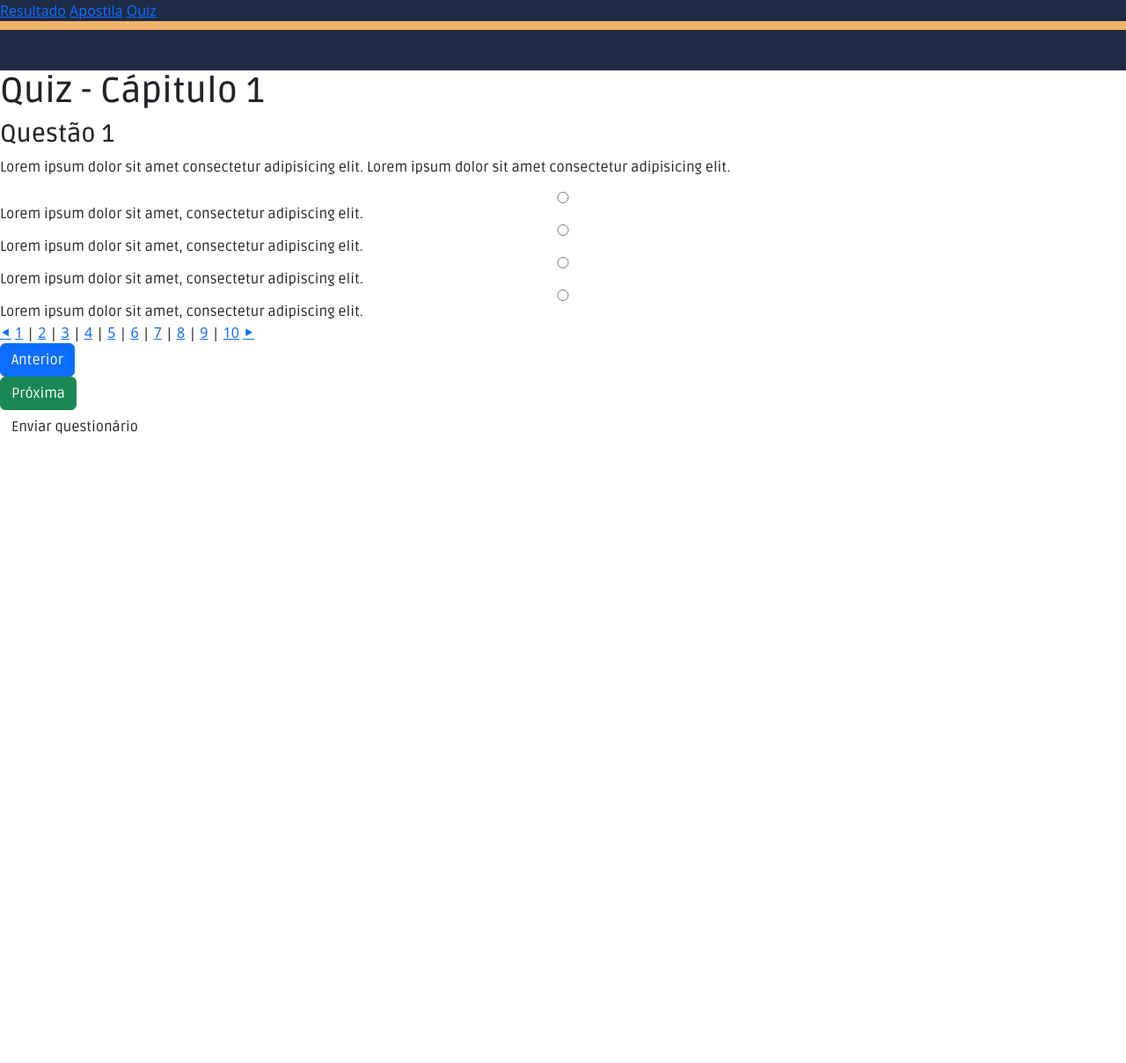
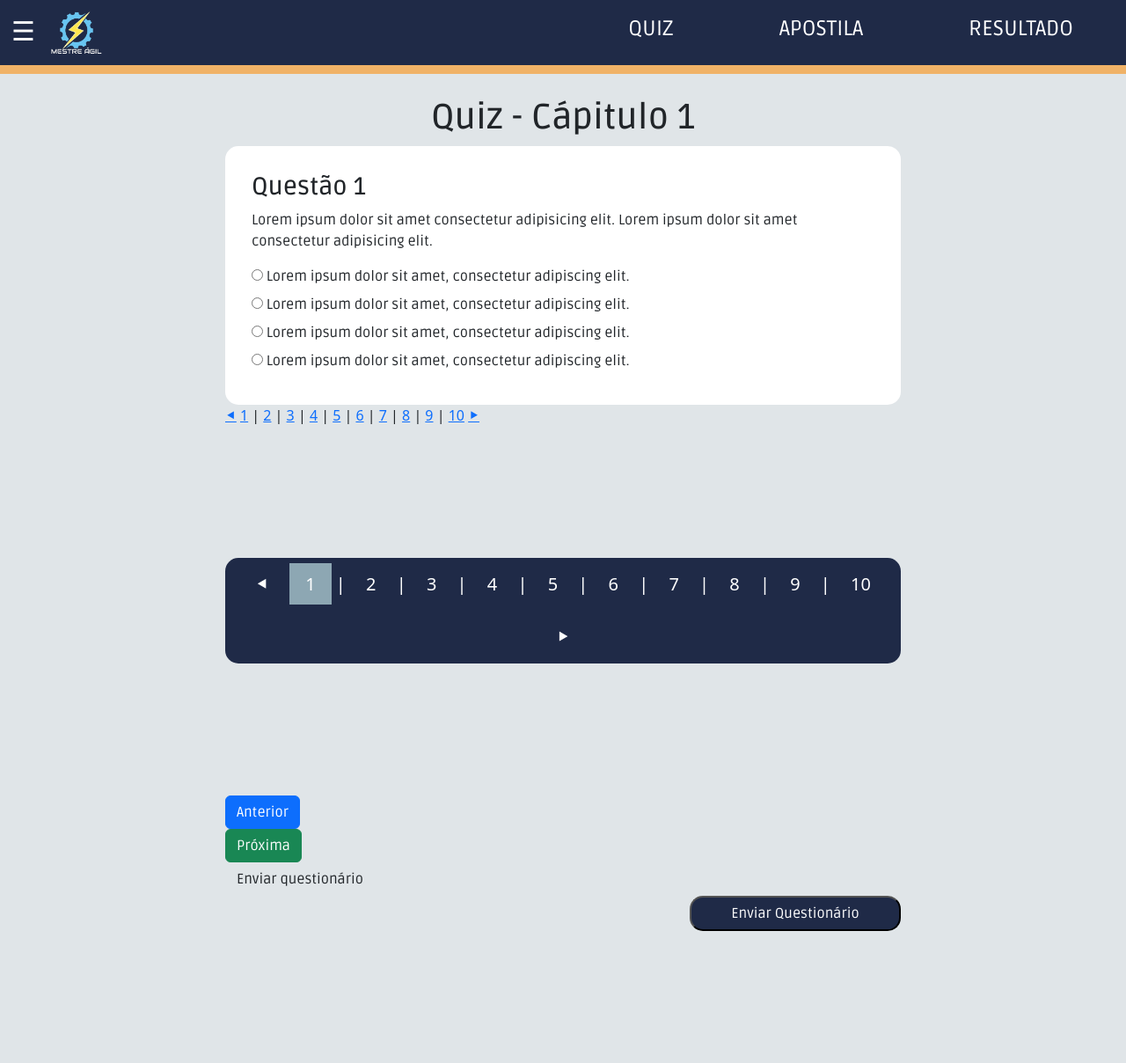
Before and after one commit to Titus-System/1Semestre-ADS, a Flask app: template app/templates/quiz.html in a window 1280 px wide. Shown: the whole page at 88% size. Before the commit the page ends 493 px from the top, so only its background shows below. Run offline with Flask 3, Linux system fonts and the light colour scheme; the template is opened without the code that fills it, so the values that code supplies are empty; some libraries are stand-ins or nearby versions.

Commit message:
update quiz e quiz_base

```diff
--- a/app/static/css/style.css
+++ b/app/static/css/style.css
@@ -3,7 +3,8 @@
     background-color: #1f2a47;
     margin: 0 auto;
     position:sticky;
-    top:0
+    top:0;
+    font-family:'Ruda'
 }
 
 .link_bar img{
@@ -44,7 +45,7 @@
     background-color: #e0e5e8;
     width: 100%;
     margin: 0 0 150px;
-    font-family:Helvetica, sans-serif;
+    font-family:'Ruda', 'Helvetica';
 }
 
 .conteudo_teoria{
@@ -85,8 +86,8 @@
 }
 
 .paginacao{
-    width:660px;
-    height:60px;
+    width:fit-content;
+    height:fit-content;
     line-height: 60px;
     position:relative;
     background-color:#1f2a47;
@@ -95,6 +96,7 @@
     text-align:center;
     color:white;
     border-radius: 15px;
+    padding:0 15px;
 }
 
 .paginacao a{
@@ -148,7 +150,27 @@
 
 #quiz_title {
     font-family: 'Ruda';
-    align-content: center;
+    text-align: center;
+}
+
+.body_quiz{
+    background-color: #e0e5e8;
+    width: 100%;
+    margin: 0 0 150px;
+}
+
+.quiz_page{
+    max-width:60%;
+    margin: 30px auto;
+    background-color: #e0e5e8;
+}
+
+.question_box{
+    background-color: white;
+    border-radius: 15px;
+    width:100%;
+    height:fit-content;
+    padding:30px
 }
 
 .num_question {
@@ -162,9 +184,13 @@
 }
 
 .quiz_option {
-    display: flex;
-    flex-direction: column;
+    /* display: flex;
+    flex-direction: column; */
     font-family: 'Ruda';
+}
+
+.quiz_option input{
+    margin-bottom: 15px;
 }
 
 .button_quiz {
@@ -172,3 +198,12 @@
     flex-direction: column;
     font-family: 'Ruda';
 }
+
+.submit{
+    background-color:#1f2a47;
+    color:white;
+    border-radius: 15px;
+    height: 40px;
+    width: 240px;
+    float:right
+}
--- a/app/templates/base_quiz.html
+++ b/app/templates/base_quiz.html
@@ -15,13 +15,47 @@
     <link href="https://fonts.googleapis.com/css2?family=Ruda:wght@400..900&display=swap" rel="stylesheet">
 
 </head>
-<body>
+<body class="body_quiz">
     <header class="link_bar">
-        <img" src="/app/static/images/logo_transp.png" alt="logo">
-        <span>
-                <a href="#">Resultado</a>
-                <a href="/apostila">Apostila</a>
-                <a href="/quiz">Quiz</a>
+        <a class="btn" type="button" data-bs-toggle="offcanvas" data-bs-target="#offcanvasWithBothOptions" style="color:white; font-size:30px; line-height:60px">
+            &#9776
+        </a>
+
+          <div class="offcanvas offcanvas-start" data-bs-scroll="true" tabindex="-1" id="offcanvasWithBothOptions" aria-labelledby="offcanvasWithBothOptionsLabel" style="background-color: #223c4b; color:white;">
+            <div class="offcanvas-header">
+
+                <form class="d-flex" role="search">
+                    <input class="form-control me-2" type="search" placeholder="Procurar" aria-label="Search" style="width:240px">
+                    <button class="btn btn-outline-success" type="submit">&#128269</button>
+                </form>
+                <button type="button" class="btn-close" data-bs-dismiss="offcanvas" aria-label="close"></button>
+            </div>
+            <div class="offcanvas-body">
+                <div class="indice">
+                    <h5>Índice</h5>
+                    <!-- construção do indice com loop pelo arquivo json -->
+                    <ol>
+                        {% for item in paginas %}
+                        <li><a href="{{paginas[item][0]}}">{{item}}</a></li>
+                            <ul>
+                                {%for i in range(0,(paginas[item]|length)-1,2)%}
+                                <li><a href='{{paginas[item][0]}}#{{paginas[item][i+2]}}'>{{paginas[item][i+1]}}</a></li>
+                                {%endfor%}
+                            </ul>
+                        <br>
+                        {% endfor %}
+                    </ol>
+                </div>
+            </div>
+          </div>
+
+
+        <a href="/"><img src="/static/images/logo_transp.png" alt="logo"></a>
+        <span class="header_link">
+            <a href="#" alt="resultado">RESULTADO</a>
+            <a href="/apostila" alt="apostila">APOSTILA</a>
+            <a href="/quiz" alt="quiz">QUIZ</a>
+            <!-- <a href="#" alt="home">HOME</a> -->
         </span>
         <hr class="header_hr">
     </header>
--- a/app/templates/quiz.html
+++ b/app/templates/quiz.html
@@ -5,25 +5,25 @@
     <div class="quiz_page">
 
         <h1 id="quiz_title">Quiz - Cápitulo 1</h1>
-
+        <div class="question_box">
                 <h3 class="num_question">Questão 1</h3>
 
                 <p class="question_script">Lorem ipsum dolor sit amet consectetur adipisicing elit. Lorem ipsum dolor sit amet consectetur adipisicing elit.</p>
 
                 <form class="quiz_option">
                     <input type="radio" id="A" name="fav_language" value="A">
-            <label for="html">Lorem ipsum dolor sit amet, consectetur adipiscing elit. </label>
-
+                    <label for="A">Lorem ipsum dolor sit amet, consectetur adipiscing elit. </label>
+                    <br>
                     <input type="radio" id="B" name="fav_language" value="B">
-            <label for="css">Lorem ipsum dolor sit amet, consectetur adipiscing elit. </label>
-
+                    <label for="B">Lorem ipsum dolor sit amet, consectetur adipiscing elit. </label>
+                    <br>
                     <input type="radio" id="C" name="fav_language" value="C">
-            <label for="javascript">Lorem ipsum dolor sit amet, consectetur adipiscing elit. </label>
-
+                    <label for="C">Lorem ipsum dolor sit amet, consectetur adipiscing elit. </label>
+                    <br>
                     <input type="radio" id="D" name="fav_language" value="D">
-            <label for="javascript">Lorem ipsum dolor sit amet, consectetur adipiscing elit. </label>
+                    <label for="D">Lorem ipsum dolor sit amet, consectetur adipiscing elit. </label>
                 </form>
-
+        </div>
         <div class="nav-quiz">
             <a href="" title="Questão anterior">&#11207;</a>
             <a href="" title="Questão 1">1</a> |
@@ -39,6 +39,15 @@
             <a href="" title="próxima Questão">&#11208;</a>
         </div>
 
+        <div class="paginacao">
+            <a href='{% block voltar %}{% endblock %}' title="página anterior">&#11207;</a>
+            {% for n in range(1, 11) %}
+                <a href="#" title="questão {{n}}" {% if n== 1 %}class="paginacao_atual"{%endif%}>{{n}}</a>{% if n!= 10 %} |
+                {% endif %}
+            {% endfor %}
+                <a href="{% block prox %}{% endblock %}" title="próxima questão">&#11208;</a>
+        </div>
+
         <div class="button_quiz">
             <div id="button-previous">
                 <button class="btn btn-primary">Anterior</button>
@@ -49,6 +58,10 @@
             <div class="button_input">
                 <button class="btn btn-input">Enviar questionário</button>
             </div>
+
+            <div id="submit_btn">
+                <input type="submit" value="Enviar Questionário" class="submit">
+            </div>
         </div>
 
     </div>
```
Also changed, not shown: app/templates/base_teoria.html (+7 -2 lines). Lines whose indentation alone changed are shown as unchanged.
